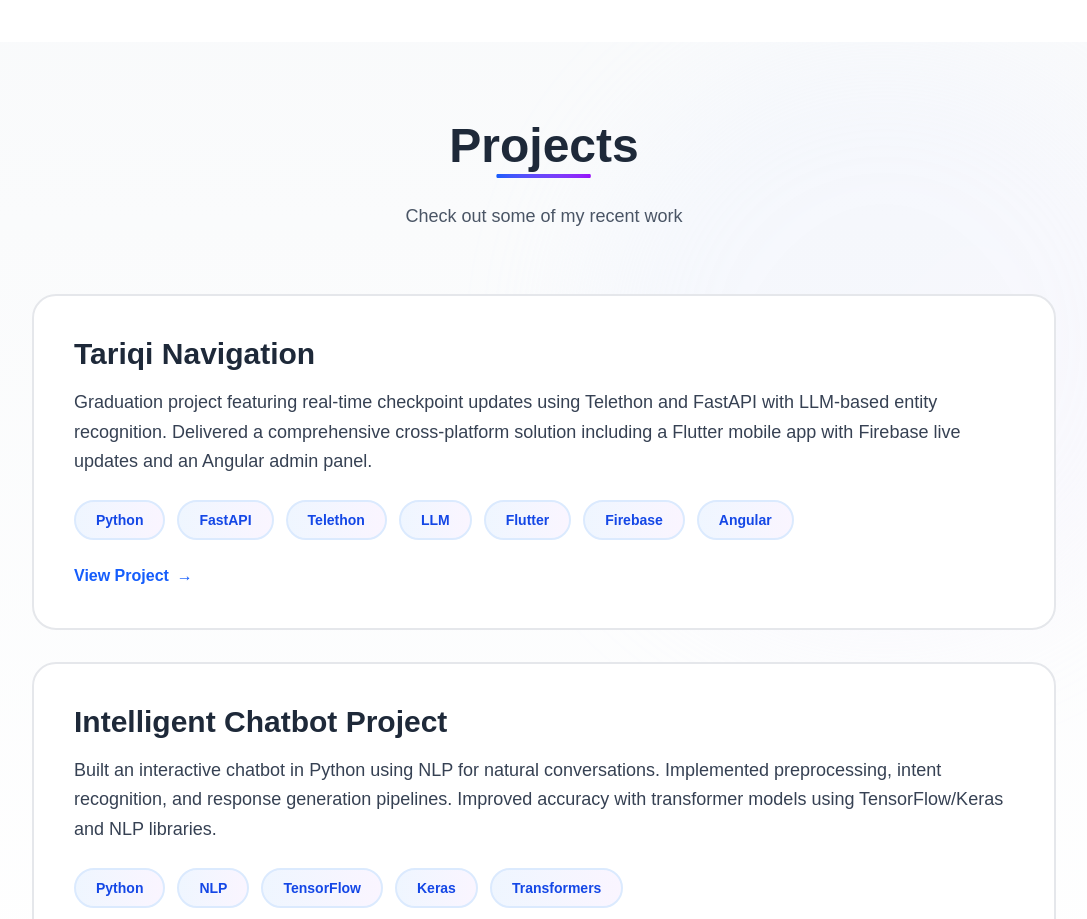
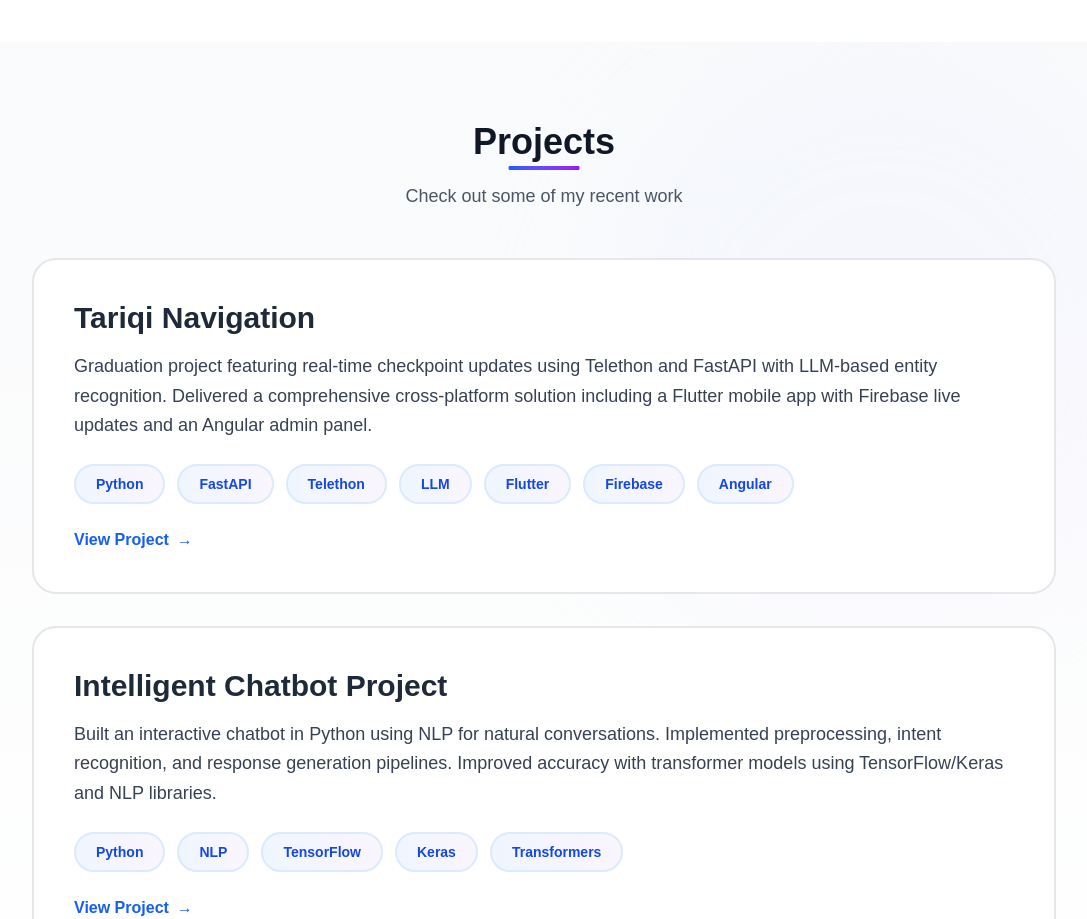
Before and after one commit to yousef-isaifan/personal-portfolio, a Next.js app: page / in a window 1280 px wide. Shown: the part 2860-3779 px from the top of the page, without its empty margins (96-1183 px from the left). Built offline with nearby package versions, Linux system fonts and the light colour scheme.

Commit message:
Refactor Projects and Skills components for improved styling and code clarity

```diff
--- a/components/Projects.tsx
+++ b/components/Projects.tsx
@@ -43,8 +43,8 @@ export default function Projects() {
       <div className="absolute top-0 right-0 w-[600px] h-[600px] bg-gradient-to-br from-blue-100 to-purple-100 rounded-full blur-3xl opacity-20"></div>
 
       <div className="max-w-5xl mx-auto relative">
-        <div className="text-center mb-16">
-          <h2 className="group text-5xl font-bold text-gray-800 mb-6 inline-block relative cursor-default">
+        <div className="text-center mb-12">
+          <h2 className="group text-4xl font-bold text-gray-900 mb-3 inline-block relative cursor-default">
             Projects
             <span className="absolute -bottom-2 left-0 w-full h-1 bg-gradient-to-r from-blue-600 to-purple-600 transform scale-x-50 group-hover:scale-x-100 transition-transform duration-300 rounded-full"></span>
           </h2>
--- a/components/Skills.tsx
+++ b/components/Skills.tsx
@@ -97,10 +97,8 @@ export default function Skills() {
           </button>
 
           <div className="relative flex-1 min-w-0">
-            {/* Left gradient overlay */}
             <div className="absolute left-0 top-0 bottom-4 w-20 bg-gradient-to-r from-white to-transparent z-10 pointer-events-none"></div>
 
-            {/* Right gradient overlay */}
             <div className="absolute right-0 top-0 bottom-4 w-20 bg-gradient-to-l from-white to-transparent z-10 pointer-events-none"></div>
 
             {/* Scroll container */}
@@ -111,7 +109,7 @@ export default function Skills() {
             onMouseLeave={() => setIsAutoScrolling(true)}
           >
             <div className="flex gap-6 px-4 py-4">
-              {/* Duplicate skills for seamless loop */}
+              {/* Duplicate skills to loop */}
               {[...skills, ...skills].map((skill, index) => (
                 <div
                   key={`${skill.name}-${index}`}
@@ -131,10 +129,6 @@ export default function Skills() {
                   <span className="relative text-gray-800 font-bold text-center px-2 text-sm group-hover:text-transparent group-hover:bg-clip-text group-hover:bg-gradient-to-r group-hover:from-blue-600 group-hover:to-purple-600 transition-all duration-300">
                     {skill.name}
                   </span>
-                  {/* Shimmer effect on hover */}
-                  <div className="absolute inset-0 opacity-0 group-hover:opacity-100 transition-opacity duration-300">
-                    <div className="absolute inset-0 bg-gradient-to-r from-transparent via-white to-transparent opacity-20 -translate-x-full group-hover:translate-x-full transition-transform duration-1000"></div>
-                  </div>
                 </div>
               ))}
             </div>
```
